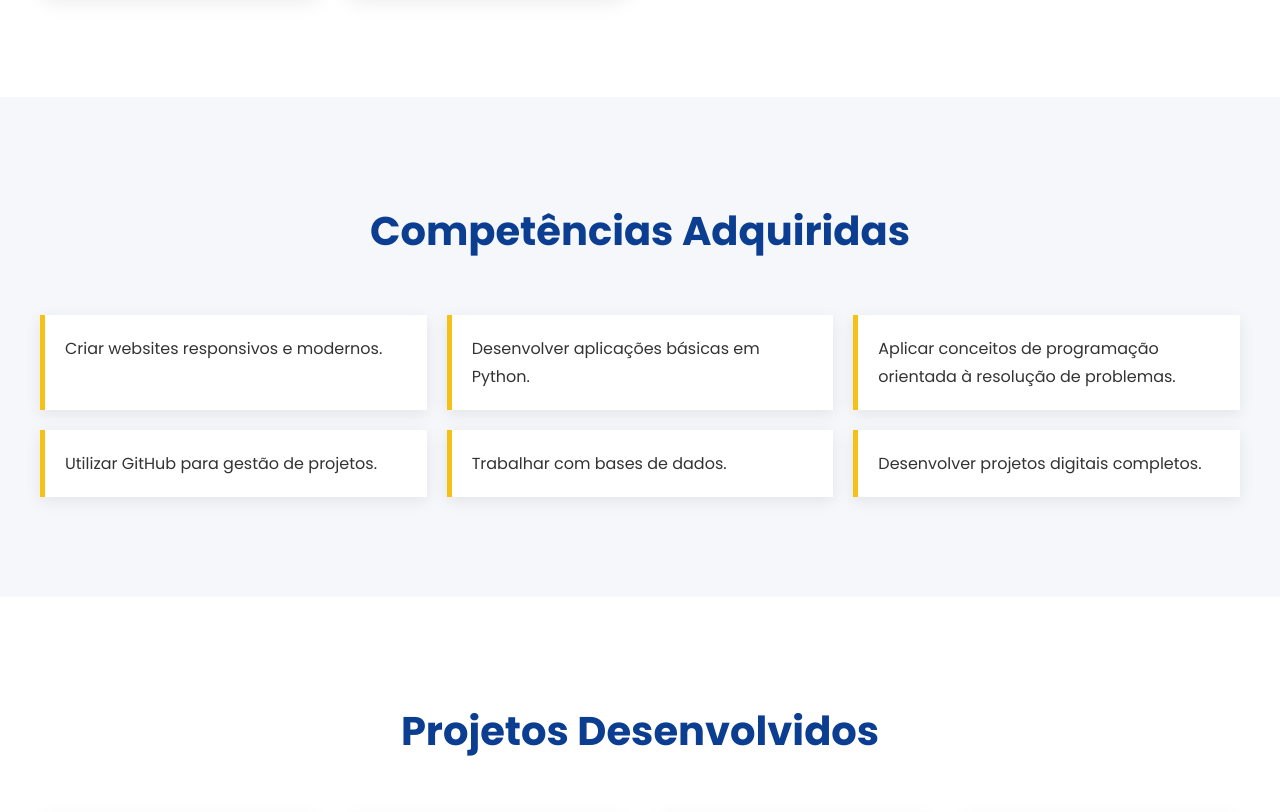
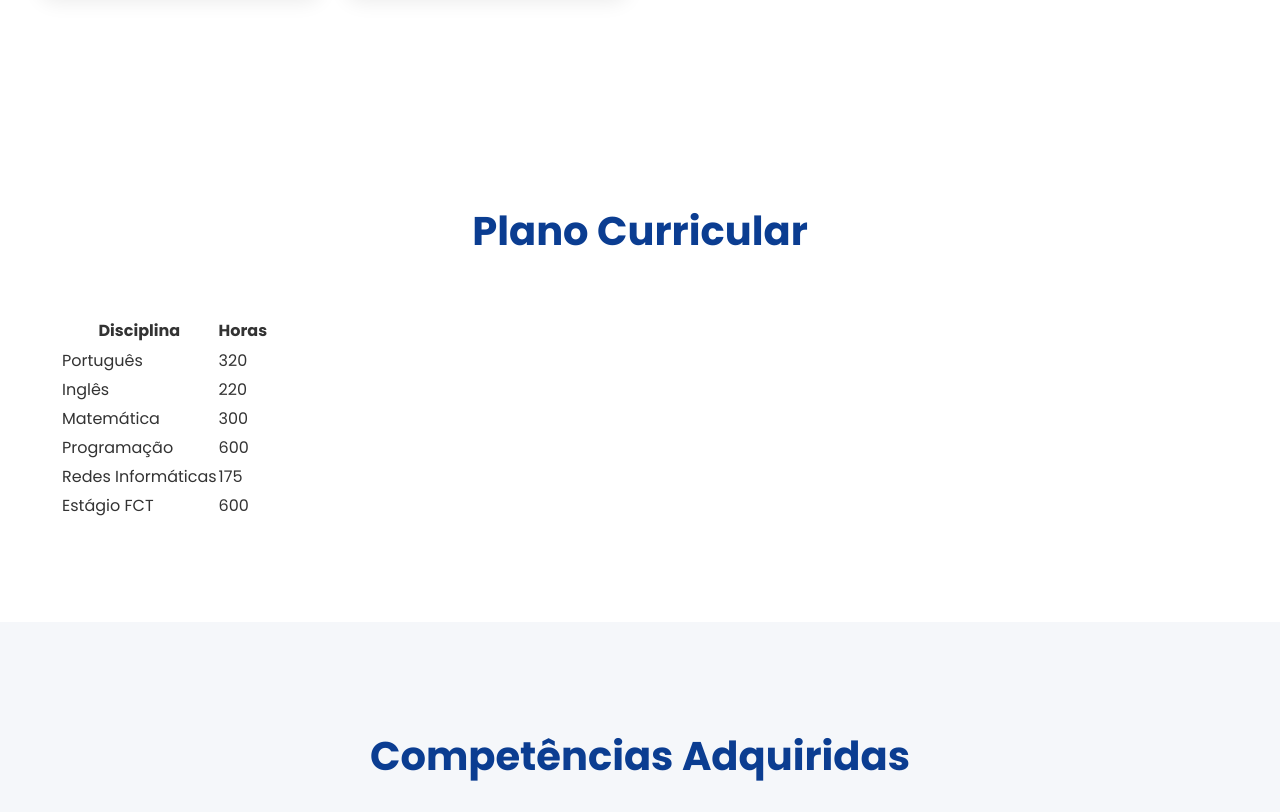
Before and after one commit to a16390-lang/Programa-o-Informat-ca, a plain HTML site: page index.html in a window 1280 px wide. Shown: the part 2318-3130 px from the top of the page. Drawn offline with Linux system fonts and the light colour scheme.

Commit message:
Update index.html

```diff
--- a/index.html
+++ b/index.html
@@ -341,6 +341,40 @@ o pensamento lógico e a resolução de problemas.
 </div>
 
 </section>
+  <section class="container">
+    <h2 class="title">Plano Curricular</h2>
+
+    <table>
+        <tr>
+            <th>Disciplina</th>
+            <th>Horas</th>
+        </tr>
+        <tr>
+            <td>Português</td>
+            <td>320</td>
+        </tr>
+        <tr>
+            <td>Inglês</td>
+            <td>220</td>
+        </tr>
+        <tr>
+            <td>Matemática</td>
+            <td>300</td>
+        </tr>
+        <tr>
+            <td>Programação</td>
+            <td>600</td>
+        </tr>
+        <tr>
+            <td>Redes Informáticas</td>
+            <td>175</td>
+        </tr>
+        <tr>
+            <td>Estágio FCT</td>
+            <td>600</td>
+        </tr>
+    </table>
+</section>
 
 <section id="competencias" class="gray">
 
```
